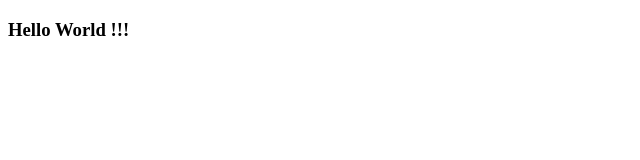
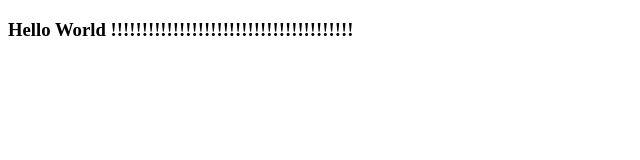
Before and after one commit to karthikeyaguruju/learnwebdev, a plain HTML site: page index.html in a window 1280 px wide. Shown: the whole page, without its empty margins (0-640 px from the left). Drawn offline with Linux system fonts and the light colour scheme.

Commit message:
Hello World

```diff
--- a/index.html
+++ b/index.html
@@ -6,6 +6,6 @@
     <title>Document</title>
 </head>
 <body>
-    <h3>Hello World !!!</h3>
+    <h3>Hello World !!!!!!!!!!!!!!!!!!!!!!!!!!!!!!!!!!!!!!!</h3>
 </body>
 </html>
```
Also changed, not shown: 1 other file.
